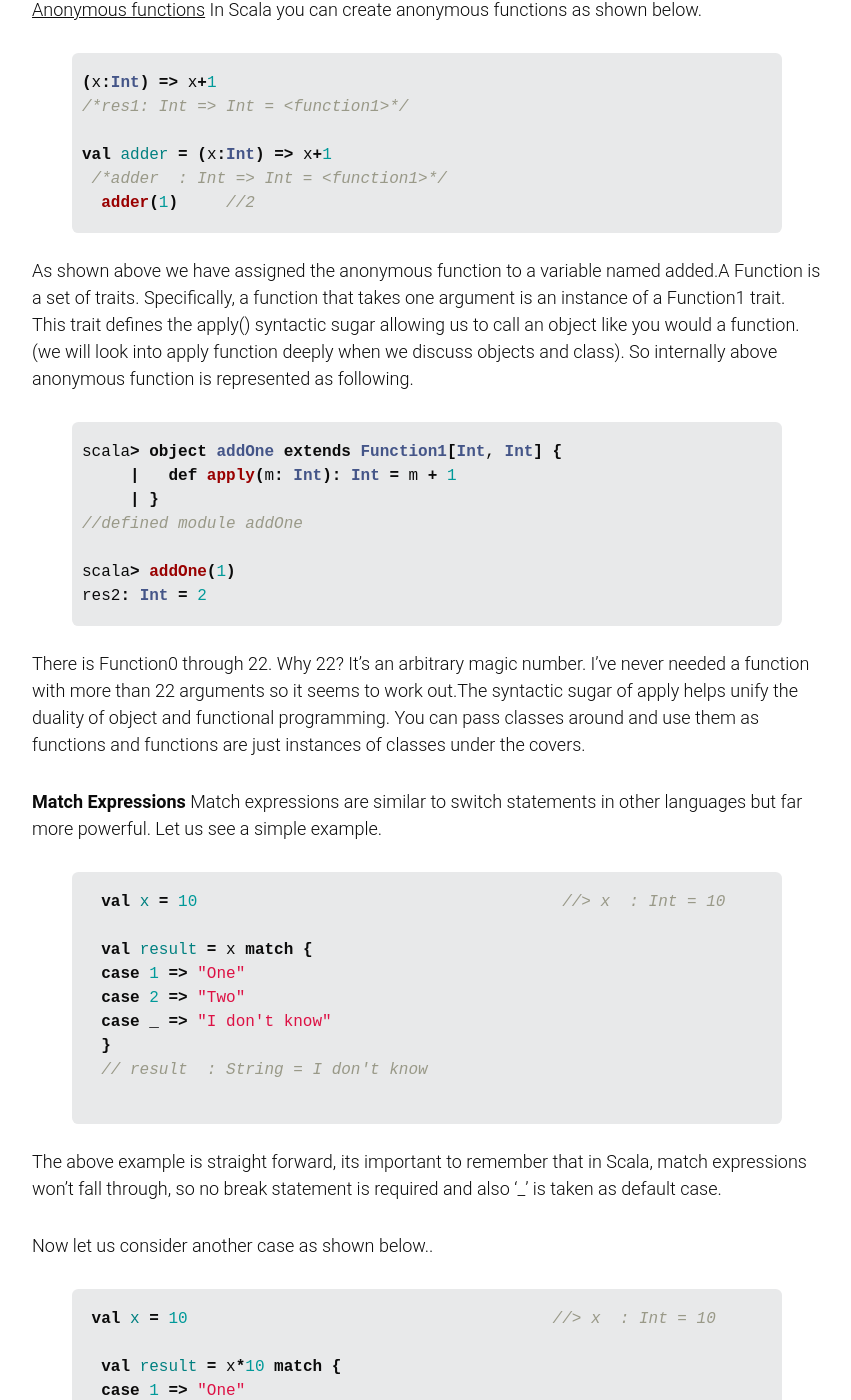
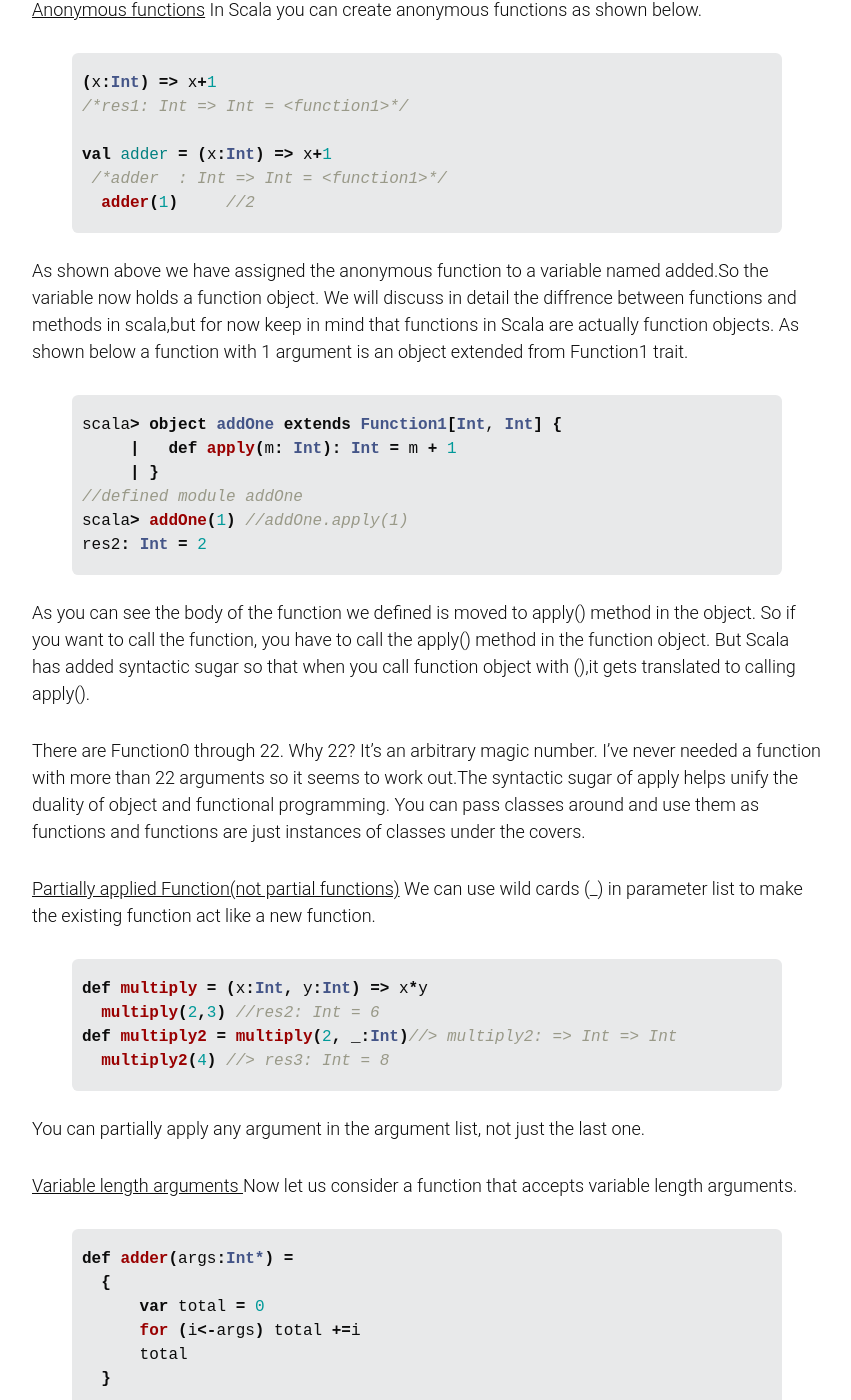
Before and after one commit to gitjit/gitjit.github.io, a Jekyll site: the page built from _posts/2015-10-24-scala-basics.md, in a window 1280 px wide and 1400 px high, scrolled down 4867 px. Shown: the whole window, without its empty margins (213-1064 px from the left). Built offline with Jekyll 4.4.1, drawn with Linux system fonts in a browser that asks for light colours; comment, search, counter and statistics services are not loaded; some of the changed text lies outside the part shown.

Commit message:
added scala files

```diff
--- a/_posts/2015-10-24-scala-basics.md
+++ b/_posts/2015-10-24-scala-basics.md
@@ -6,6 +6,7 @@ categories: Scala
 author : Jithesh Chandrasekharan
 image:
 comments: true
+meta: Scala Variables, Functions, Anonymous Functions and Partial Applicable Functions.
 ---
 Scala is an acronym for “Scalable Language”. This means that Scala grows with you.Up until a few years ago, to make applications perform better you installed a faster processor. But we’ve pretty much maxed out the speed limit for individual chips. So best way to get better performance now is to use chips with multiple cores, all operating at a high speed, and to spread the workload among them. So instead of writing a program that runs on a single core, you have to write a program that’s smarter about deploying the workloads among many cores.
 
@@ -132,17 +133,71 @@ val adder = (x:Int) => x+1
   adder(1)     //2
 
 {% endhighlight %}
-As shown above we have assigned the anonymous function to a variable named added.A Function is a set of traits. Specifically, a function that takes one argument is an instance of a Function1 trait. This trait defines the apply() syntactic sugar allowing us to call an object like you would a function. (we will look into apply function deeply when we discuss objects and class). So internally above anonymous function is represented as following.
+As shown above we have assigned the anonymous function to a variable named added.So the variable now holds a function object. We will discuss in detail the diffrence between functions and methods in scala,but for now keep in mind that functions in Scala are actually function objects. As shown below a function with 1 argument is an object extended from Function1 trait.
+
 {% highlight scala %}
 scala> object addOne extends Function1[Int, Int] {
      |   def apply(m: Int): Int = m + 1
      | }
 //defined module addOne
-
-scala> addOne(1)
+scala> addOne(1) //addOne.apply(1)
 res2: Int = 2
 {% endhighlight %}
-There is Function0 through 22. Why 22? It’s an arbitrary magic number. I’ve never needed a function with more than 22 arguments so it seems to work out.The syntactic sugar of apply helps unify the duality of object and functional programming. You can pass classes around and use them as functions and functions are just instances of classes under the covers.
+As you can see the body of the function we defined is moved to apply() method in the object. So if you want to call the function, you have to call the apply() method in the function object. But Scala has added syntactic sugar so that when you call function object with (),it gets translated to calling apply().
+
+There are Function0 through 22. Why 22? It’s an arbitrary magic number. I’ve never needed a function with more than 22 arguments so it seems to work out.The syntactic sugar of apply helps unify the duality of object and functional programming. You can pass classes around and use them as functions and functions are just instances of classes under the covers.
+
+<u>Partially applied Function(not partial functions)</u>
+We can use wild cards (_) in parameter list to make the existing function act like a new function.
+
+{% highlight scala %}
+
+def multiply = (x:Int, y:Int) => x*y
+  multiply(2,3) //res2: Int = 6
+def multiply2 = multiply(2, _:Int)//> multiply2: => Int => Int
+  multiply2(4) //> res3: Int = 8
+{% endhighlight %}
+You can partially apply any argument in the argument list, not just the last one.
+
+<u> Variable length arguments </u>
+Now let us consider a function that accepts variable length arguments.
+{% highlight scala %}
+def adder(args:Int*) =
+  {
+      var total = 0
+      for (i<-args) total +=i
+      total
+  }
+
+adder(2,3,4) //9
+{% endhighlight %}
+
+<u> Curried Function </u>
+Currying allows us to apply some arguments to your function now and others later. You can take any funtion with multiple arguments and curry it. Let us consider our regular multiplication method and let us curry it.
+{% highlight scala %}
+def multiply = (x:Int, y:Int) => x*y
+{% endhighlight %}
+curry it by spliting arguments
+{% highlight scala %}
+def multiply(x:Int)(y:Int) = x*y /*>multiply: (x: Int)(y: Int)Int*/
+{% endhighlight %}
+Now call it directly with 2 arguments
+{% highlight scala %}
+multiply(3)(3) //result:9
+{% endhighlight %}
+Now partially apply first param and call with second argument. As you can see once you apply first parameter it returns a function object, which we can call later with second argument.
+{% highlight scala %}
+val multiply2 = multiply(2)(_)//> multiply2  : Int => Int = <function1>
+multiply2(3) //6
+{% endhighlight %}
+Another example
+{% highlight scala %}
+def adder(m:Int, n:Int) = m+n  //> adder: (m: Int, n: Int)Int
+val curriedAdd = (adder _).curried //> curriedAdd  : Int => (Int => Int) = <function1>
+val add2 = curriedAdd(2) //> add2  : Int => Int = <function1>
+add2(3) //> res0: Int = 5
+{% endhighlight %}
+
 
 **Match Expressions**
 Match expressions are similar to switch statements in other languages but far more powerful. Let us see a simple example.
```
Also changed, not shown: _posts/2014-1-1-scala-references.md (+1 -0 lines), _posts/2015-10-25-scala-classes.md (added, +151 -0 lines), _posts/2015-10-25-scala-recursion.md (+21 -0 lines), _posts/2015-10-29-scala-collections.md (+6 -0 lines).
